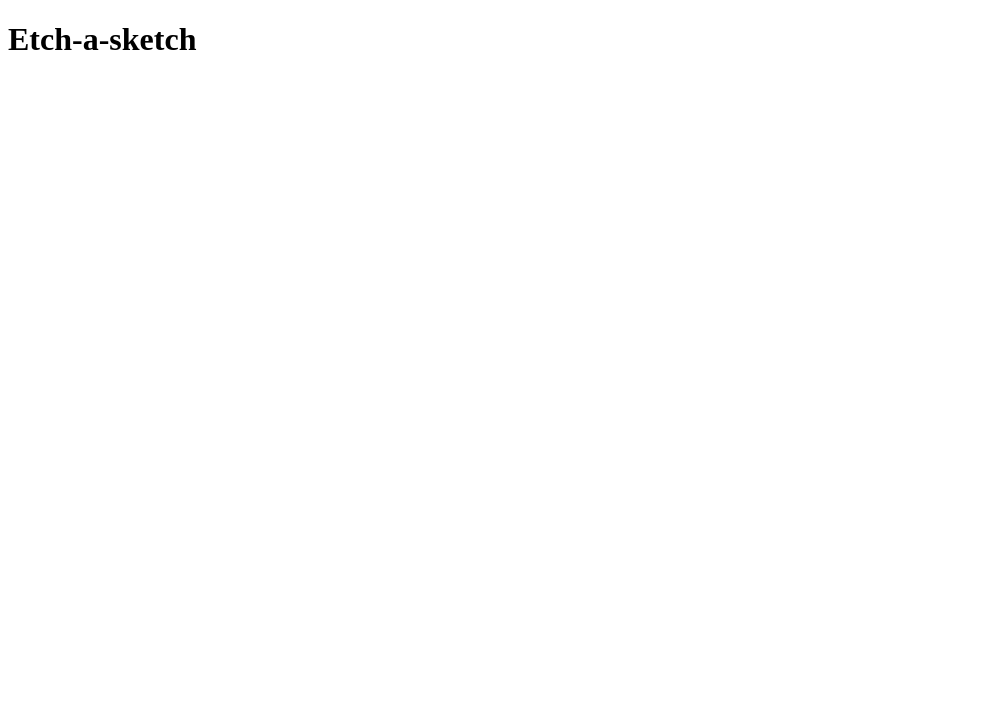
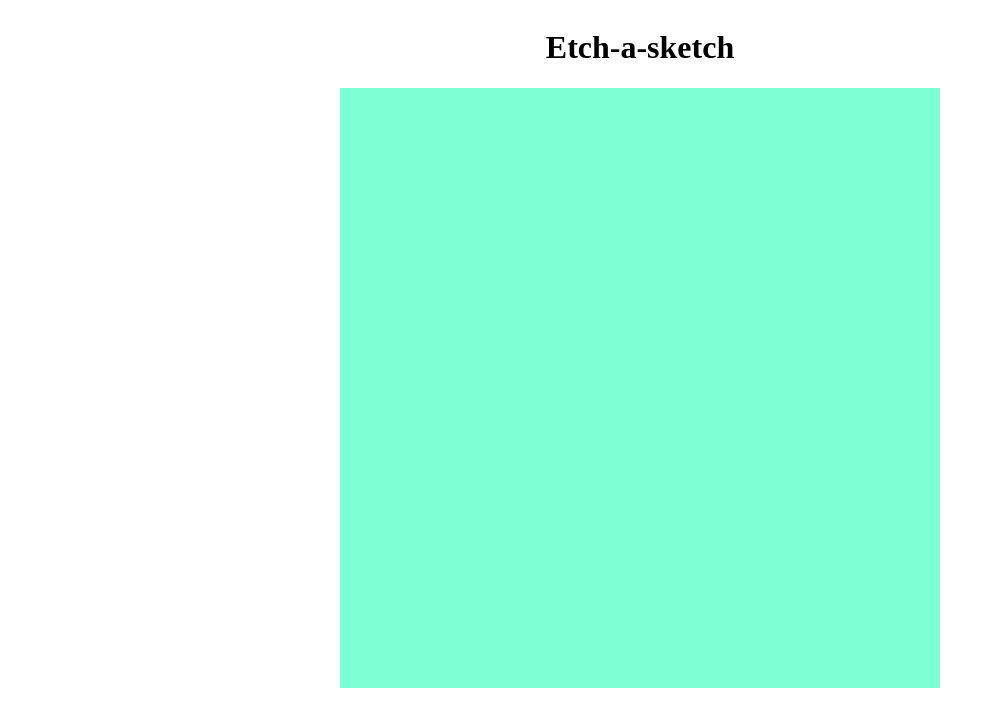
Before and after one commit to campbellsoupbs/TOP_etch-a-sketch, a plain HTML site: page index.html in a window 1280 px wide. Shown: the whole page, without its empty margins (0-995 px from the left). Drawn offline with Linux system fonts and the light colour scheme.

Commit message:
Made createGrid() to generate grid based on height/width

```diff
--- a/index.html
+++ b/index.html
@@ -12,5 +12,9 @@
     <div class="title">
         <H1>Etch-a-sketch</H1>
     </div>
+    <div class="sketch">
+        <div class="container"></div>
+    </div>
+
 </body>
 </html>
--- a/scripts.js
+++ b/scripts.js
@@ -0,0 +1,24 @@
+//variables
+let height = 10;
+let width = 10;
+
+//selectors
+let container = document.querySelector('.container');
+
+//listeners
+
+
+//functions
+
+function createGrid() {
+    for (let i=0; i<(height*width); i++) {
+        let newdiv = document.createElement('div');
+        newdiv.classList.add('newdiv');
+        newdiv.setAttribute('style', `height:${600/height}px;`);
+        newdiv.setAttribute('style', `width:${600/width}px;`);
+
+        container.appendChild(newdiv);
+    }
+}
+
+createGrid();
--- a/styles.css
+++ b/styles.css
@@ -0,0 +1,24 @@
+
+.title {
+    display:flex;
+    flex-direction: column;
+    align-items: center;
+}
+.sketch {
+    display: flex;
+    flex-direction: column;
+    align-items: center;
+}
+
+.container {
+    display: flex;
+    flex-wrap: wrap;
+    width: 600px;
+    height: 600px;
+    background-color: rgb(157, 190, 203);
+}
+
+
+.newdiv {
+    background-color: aquamarine;
+}
```
